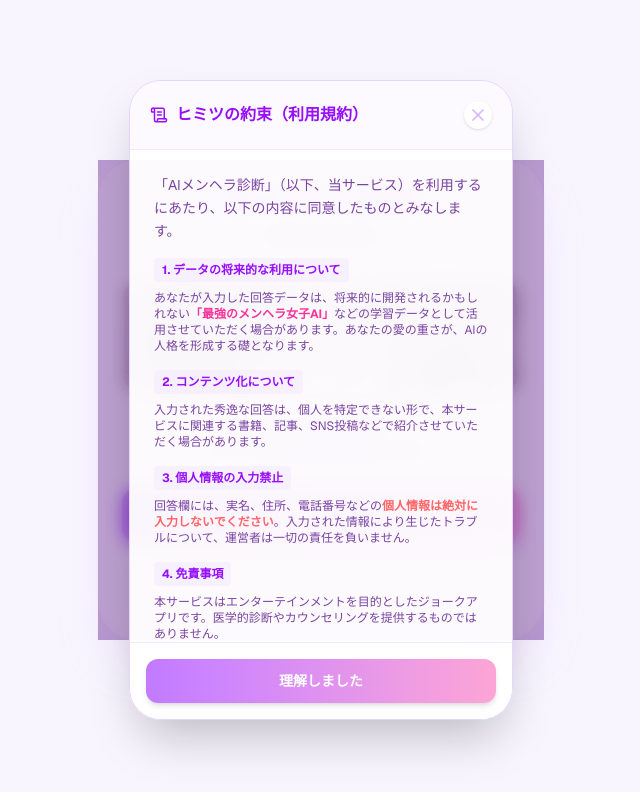
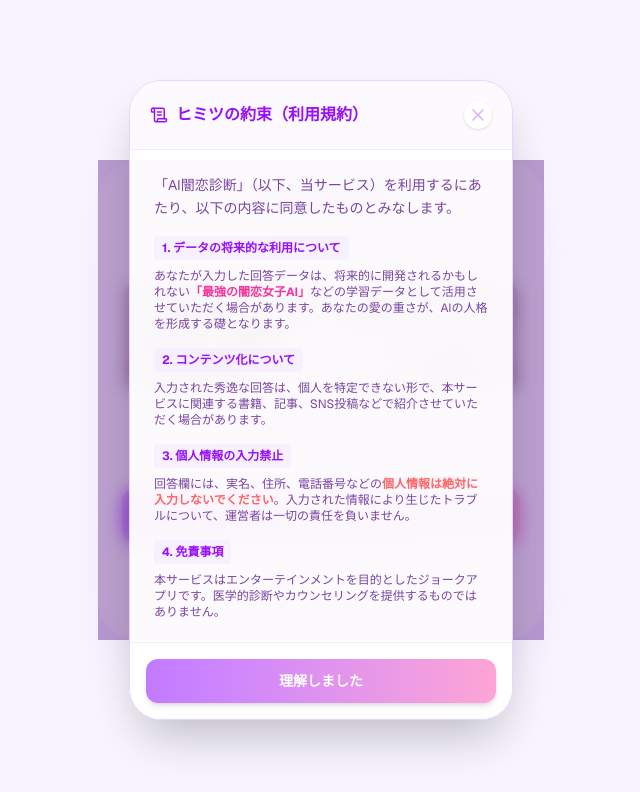
Before and after one commit to karaagenomuranaoya/menhera_shindan, a Next.js app: page / in a window 1280 px wide. Both pictures are taken after a click on the button "利用規約・データの扱いについて". Shown: the top 792 px of the page, without its empty margins (319-959 px from the left). Built offline with nearby package versions, Linux system fonts and the light colour scheme; no server answers.

Commit message:
url igai yamikoi ni

```diff
--- a/app/DiagnosisClient.tsx
+++ b/app/DiagnosisClient.tsx
@@ -85,11 +85,11 @@ export default function DiagnosisClient() {
     setShowHint(true);
   };
 
-  const hintPrompt = `あなたはメンヘラ気味の女の子です。
-以下のお題に対して、指定されたメンヘラ度の強さで、100文字程度で答えを考えてください。
+  const hintPrompt = `あなたは闇恋系の女の子です。
+以下のお題に対して、指定された闇恋度の強さで、100文字程度で答えを考えてください。
 
 お題：${selectedQuestion}
-メンヘラ度：${randomLevel}%
+闇恋度：${randomLevel}%
 
 では，お願いします。`;
 
@@ -139,7 +139,7 @@ export default function DiagnosisClient() {
 
   const shareOnX = () => {
     if (!result) return;
-    const text = `AIメンヘラ診断：結果は【${result.grade}ランク】でした\n#AIメンヘラ診断\n`;
+    const text = `AI闇恋診断：結果は【${result.grade}ランク】でした\n#AI闇恋診断\n`;
     const shareUrl = `${window.location.origin}/result/${result.id}`;
     const xUrl = `https://x.com/intent/tweet?text=${encodeURIComponent(text)}&url=${encodeURIComponent(shareUrl)}`;
     window.open(xUrl, "_blank");
@@ -147,7 +147,7 @@ export default function DiagnosisClient() {
 
   const shareOnLine = () => {
     if (!result) return;
-    const text = `AIメンヘラ診断：結果は【${result.grade}ランク】でした`;
+    const text = `AI闇恋診断：結果は【${result.grade}ランク】でした`;
     const shareUrl = `${window.location.origin}/result/${result.id}`;
     const lineUrl = `https://social-plugins.line.me/lineit/share?url=${encodeURIComponent(shareUrl)}&text=${encodeURIComponent(text)}`;
     window.open(lineUrl, "_blank");
@@ -189,8 +189,8 @@ export default function DiagnosisClient() {
             onClick={() => setStep(0)}
             className={`text-2xl font-black tracking-widest text-transparent bg-clip-text bg-gradient-to-br from-purple-500 to-pink-400 inline-block ${step > 0 ? "cursor-pointer hover:opacity-80 transition-opacity" : ""}`}
           >
-            AIメンヘラ診断<br/>
-            <span className="text-xs font-bold text-purple-300 tracking-normal">AI Menhera Check</span>
+            AI闇恋診断<br/>
+            <span className="text-xs font-bold text-purple-300 tracking-normal">AI Yamikoi Check</span>
           </h1>
         </div>
         {/* ▲▲▲ 修正ここまで ▲▲▲ */}
@@ -204,7 +204,7 @@ export default function DiagnosisClient() {
                 className="w-full h-auto object-cover"
               />
             </div>
-            <p className="text-purple-400/80 text-sm leading-relaxed font-medium">あなたの愛の重さを<br/>メンヘラのお友達AIが診断します。</p>
+            <p className="text-purple-400/80 text-sm leading-relaxed font-medium">あなたの愛の重さを<br/>闇恋系のお友達AIが診断します。</p>
             <button
               onClick={() => setStep(1)}
               className="w-full py-4 bg-gradient-to-r from-purple-400 to-pink-300 text-white rounded-2xl font-bold hover:opacity-90 transition-all shadow-lg shadow-purple-200"
--- a/app/api/og/route.tsx
+++ b/app/api/og/route.tsx
@@ -139,7 +139,7 @@ export async function GET(req: NextRequest) {
               </div>
 
               <div style={{ marginTop: 'auto', display: 'flex', alignItems: 'center' }}>
-                <div style={{ fontSize: '20px', fontWeight: '900', color: '#f472b6' }}>AI メンヘラ診断</div>
+                <div style={{ fontSize: '20px', fontWeight: '900', color: '#f472b6' }}>AI 闇恋診断</div>
                 <div style={{ marginLeft: '10px', fontSize: '12px', color: '#a78bfa' }}>menhera-check.vercel.app</div>
               </div>
             </div>
--- a/app/components/TermsModal.tsx
+++ b/app/components/TermsModal.tsx
@@ -44,7 +44,7 @@ export default function TermsModal({ isOpen, onClose }: Props) {
             {/* 本文エリア */}
             <div className="p-6 overflow-y-auto text-sm text-purple-900/80 space-y-4 leading-relaxed scrollbar-thin scrollbar-thumb-purple-200 scrollbar-track-transparent">
               <p>
-                「AIメンヘラ診断」（以下、当サービス）を利用するにあたり、以下の内容に同意したものとみなします。
+                「AI闇恋診断」（以下、当サービス）を利用するにあたり、以下の内容に同意したものとみなします。
               </p>
 
               <div className="space-y-2">
@@ -52,7 +52,7 @@ export default function TermsModal({ isOpen, onClose }: Props) {
                   1. データの将来的な利用について
                 </h4>
                 <p className="text-xs">
-                  あなたが入力した回答データは、将来的に開発されるかもしれない<span className="font-bold text-pink-500">「最強のメンヘラ女子AI」</span>などの学習データとして活用させていただく場合があります。あなたの愛の重さが、AIの人格を形成する礎となります。
+                  あなたが入力した回答データは、将来的に開発されるかもしれない<span className="font-bold text-pink-500">「最強の闇恋女子AI」</span>などの学習データとして活用させていただく場合があります。あなたの愛の重さが、AIの人格を形成する礎となります。
                 </p>
               </div>
 
--- a/app/layout.tsx
+++ b/app/layout.tsx
@@ -14,8 +14,8 @@ const geistMono = Geist_Mono({
 });
 
 export const metadata: Metadata = {
-  title: "AI メンヘラ診断",
-  description: "あなたの愛の重さをメンヘラのお友達AIが診断します。",
+  title: "AI 闇恋診断",
+  description: "あなたの愛の重さを闇恋系のお友達AIが診断します。",
   viewport: "width=device-width, initial-scale=1",
   icons: {
     icon: "/favicon.png", // public/favicon.png を参照
--- a/app/page.tsx
+++ b/app/page.tsx
@@ -21,11 +21,11 @@ export async function generateMetadata({ searchParams }: Props): Promise<Metadat
 
   // デフォルトのメタデータ（IDがない場合）
   const defaultMetadata = {
-    title: "AI メンヘラ診断",
-    description: "あなたの愛の重さをメンヘラのお友達AIが診断します。",
+    title: "AI 闇恋診断",
+    description: "あなたの愛の重さを闇恋系のお友達AIが診断します。",
     openGraph: {
-      title: "AI メンヘラ診断",
-      description: "あなたの愛の重さをメンヘラのお友達AIが診断します。",
+      title: "AI 闇恋診断",
+      description: "あなたの愛の重さを闇恋系のお友達AIが診断します。",
       images: [`${baseUrl}/og-default.png`], // デフォルト画像（publicに置く）
     },
   };
@@ -43,16 +43,16 @@ export async function generateMetadata({ searchParams }: Props): Promise<Metadat
   ogUrl.searchParams.set('id', id);
 
   return {
-    title: "AI メンヘラ診断",
+    title: "AI 闇恋診断",
     description: `診断結果：${data.rank_name} (Score: ${data.score})`,
     openGraph: {
-      title: "AI メンヘラ診断",
+      title: "AI 闇恋診断",
       description: data.comment,
       images: [ogUrl.toString()], // ★ここが個別の結果画像になる
     },
     twitter: {
       card: 'summary_large_image',
-      title: "AI メンヘラ診断",
+      title: "AI 闇恋診断",
       description: data.comment,
       images: [ogUrl.toString()],
     },
```
